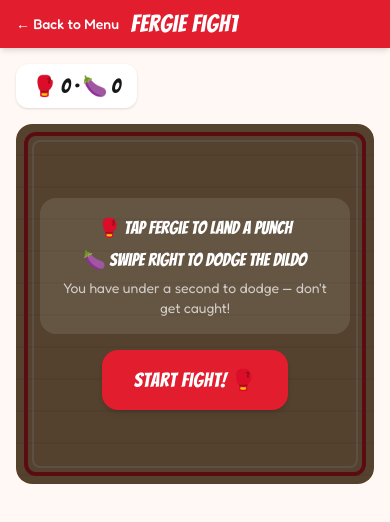
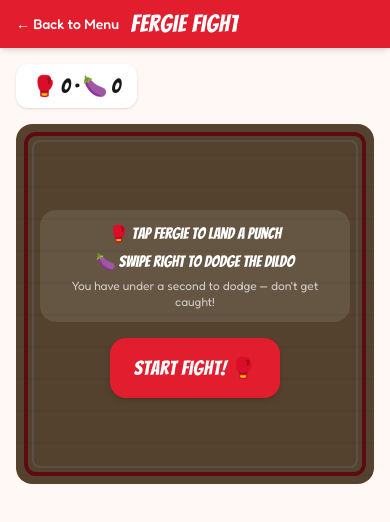
Before and after one commit to matt190589/Fergielicious, a Next.js app: page /games/fergie-fight in a window 390 px wide. Shown: the top 522 px of the page. Built offline with nearby package versions, Linux system fonts and the light colour scheme.

Commit message:
Mobile first audit and overflows should be fixed

```diff
--- a/app/games/buck-fergie/page.tsx
+++ b/app/games/buck-fergie/page.tsx
@@ -87,7 +87,7 @@ export default function BuckFergie() {
         style={{ touchAction: "manipulation" }}
         onPointerDown={handleTap}
       >
-        <div className="absolute top-4 left-0 right-0 flex justify-between items-center px-6 pointer-events-none">
+        <div className="absolute top-4 left-0 right-0 flex justify-between items-center px-4 pointer-events-none">
           <div className="bg-white rounded-xl px-4 py-2 shadow">
             <p className="font-display text-xl text-gray-700">{ml}ml 🍷</p>
           </div>
--- a/app/games/fergie-fight/page.tsx
+++ b/app/games/fergie-fight/page.tsx
@@ -263,10 +263,10 @@ export default function FergieFight() {
 
           {gameState === "idle" && (
             <div className="absolute inset-0 flex flex-col items-center justify-center gap-4 bg-black/60 rounded-2xl px-6">
-              <div className="bg-white/10 rounded-2xl px-5 py-4 text-center space-y-1">
-                <p className="font-display text-white text-lg">🥊 Tap Fergie to land a punch</p>
-                <p className="font-display text-white text-lg">🍆 Swipe right to dodge the dildo</p>
-                <p className="font-body text-white/70 text-sm">You have under a second to dodge — don&apos;t get caught!</p>
+              <div className="bg-white/10 rounded-2xl px-4 py-3 text-center space-y-1">
+                <p className="font-display text-white text-base sm:text-lg">🥊 Tap Fergie to land a punch</p>
+                <p className="font-display text-white text-base sm:text-lg">🍆 Swipe right to dodge the dildo</p>
+                <p className="font-body text-white/70 text-xs sm:text-sm">You have under a second to dodge — don&apos;t get caught!</p>
               </div>
               <Button variant="primary" onClick={handleStart}>
                 Start Fight! 🥊
--- a/app/games/pin-the-willy/page.tsx
+++ b/app/games/pin-the-willy/page.tsx
@@ -51,7 +51,7 @@ function PinItemDisplay({
       />
     );
   }
-  const cls = size === "modal" ? "text-6xl" : "text-7xl";
+  const cls = size === "modal" ? "text-5xl" : "text-6xl";
   return <span className={cls}>{EMOJIS[type]}</span>;
 }
 
@@ -170,12 +170,12 @@ export default function PinTheWilly() {
       )}
 
       {placed && (
-        <div className="fixed inset-0 z-50 flex items-center justify-center bg-black/70 px-4">
-          <div className="bg-white rounded-3xl shadow-2xl p-6 flex flex-col items-center gap-5 w-full max-w-sm">
-            <h2 className="font-display text-3xl text-red-600 tracking-wide">
+        <div className="fixed inset-0 z-50 flex items-center justify-center bg-black/70 px-4 py-6">
+          <div className="bg-white rounded-3xl shadow-2xl p-5 flex flex-col items-center gap-4 w-full max-w-sm">
+            <h2 className="font-display text-2xl sm:text-3xl text-red-600 tracking-wide">
               Result!
             </h2>
-            <div className="relative w-full aspect-square rounded-xl overflow-hidden shadow-md">
+            <div className="relative w-full aspect-square rounded-xl overflow-hidden shadow-md" style={{ maxHeight: "45vh" }}>
               <Image
                 src={FERGIE_PIN}
                 alt="Fergie"
@@ -195,7 +195,7 @@ export default function PinTheWilly() {
                 <PinItemDisplay type={placed.type} size="modal" />
               </div>
             </div>
-            <p className="font-body text-gray-600 text-center text-lg">
+            <p className="font-body text-gray-600 text-center text-sm sm:text-base leading-snug">
               {caption}
             </p>
             <div className="flex gap-3 w-full">
--- a/app/page.tsx
+++ b/app/page.tsx
@@ -23,13 +23,13 @@ const games = [
 
 export default function Home() {
   return (
-    <main className="flex flex-col items-center min-h-screen px-4 py-12 bg-cream">
+    <main className="flex flex-col items-center min-h-screen px-4 py-8 sm:py-12 bg-cream">
       <div className="w-full max-w-md">
         <div className="text-center mb-8">
-          <h1 className="font-display text-8xl text-red-primary tracking-wide leading-none">
+          <h1 className="font-display text-[clamp(2.8rem,13vw,5rem)] text-red-primary tracking-wide leading-none">
             Fergielicious
           </h1>
-          <p className="mt-4 text-lg text-gray-700 font-body leading-snug">
+          <p className="mt-3 text-base sm:text-lg text-gray-700 font-body leading-snug">
             Three mini-games in honour of the legend himself.{" "}
             <span className="font-semibold">Pick your poison.</span>
           </p>
--- a/components/ui/Button.tsx
+++ b/components/ui/Button.tsx
@@ -14,7 +14,7 @@ export default function Button({
   disabled = false,
 }: ButtonProps) {
   const base =
-    "font-display tracking-wide text-xl rounded-2xl px-8 py-4 shadow-md active:scale-95 transition-transform disabled:opacity-50 disabled:pointer-events-none min-w-[160px]";
+    "font-display tracking-wide text-xl rounded-2xl px-6 py-4 shadow-md active:scale-95 transition-transform disabled:opacity-50 disabled:pointer-events-none";
   const styles = {
     primary: "bg-red-primary text-white hover:bg-red-dark",
     secondary:
--- a/components/ui/GameOverScreen.tsx
+++ b/components/ui/GameOverScreen.tsx
@@ -14,11 +14,11 @@ export default function GameOverScreen({
   onBackToMenu,
 }: GameOverScreenProps) {
   return (
-    <div className="flex flex-col items-center justify-center flex-1 px-6 py-12 text-center gap-6">
-      <div className="bg-red-primary text-white rounded-3xl px-8 py-8 shadow-xl w-full max-w-sm">
-        <p className="font-display text-5xl tracking-wide">Game Over!</p>
-        <p className="text-2xl font-body font-semibold mt-4">{score}</p>
-        <p className="text-base font-body mt-3 opacity-90 leading-snug">{message}</p>
+    <div className="flex flex-col items-center justify-center flex-1 px-4 py-8 text-center gap-5">
+      <div className="bg-red-primary text-white rounded-3xl px-5 py-6 sm:px-8 sm:py-8 shadow-xl w-full max-w-sm">
+        <p className="font-display text-4xl sm:text-5xl tracking-wide">Game Over!</p>
+        <p className="text-lg sm:text-2xl font-body font-semibold mt-3">{score}</p>
+        <p className="text-sm sm:text-base font-body mt-3 opacity-90 leading-snug">{message}</p>
       </div>
       <div className="flex flex-col gap-3 w-full max-w-xs">
         <Button variant="primary" onClick={onPlayAgain} className="w-full">
```
